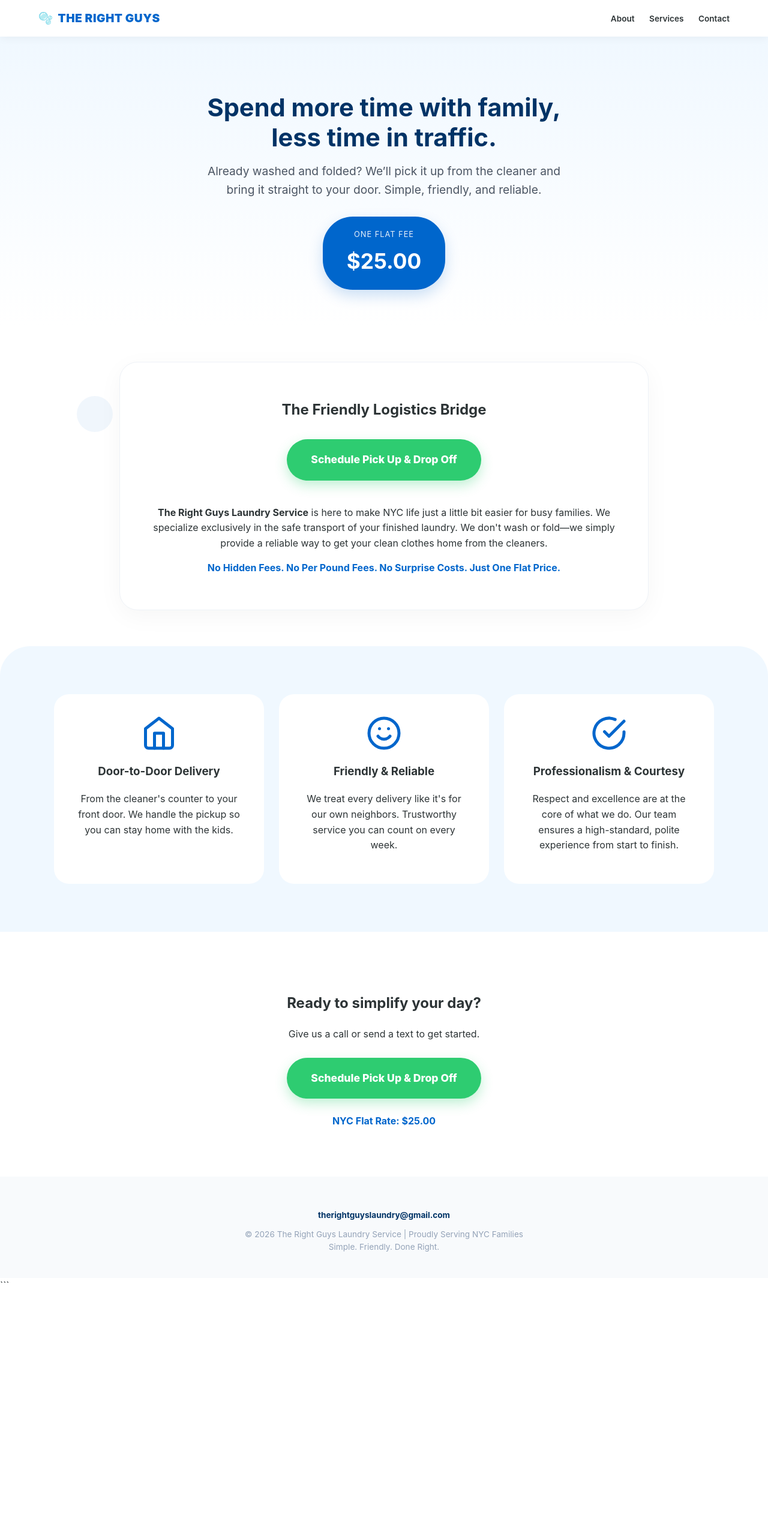
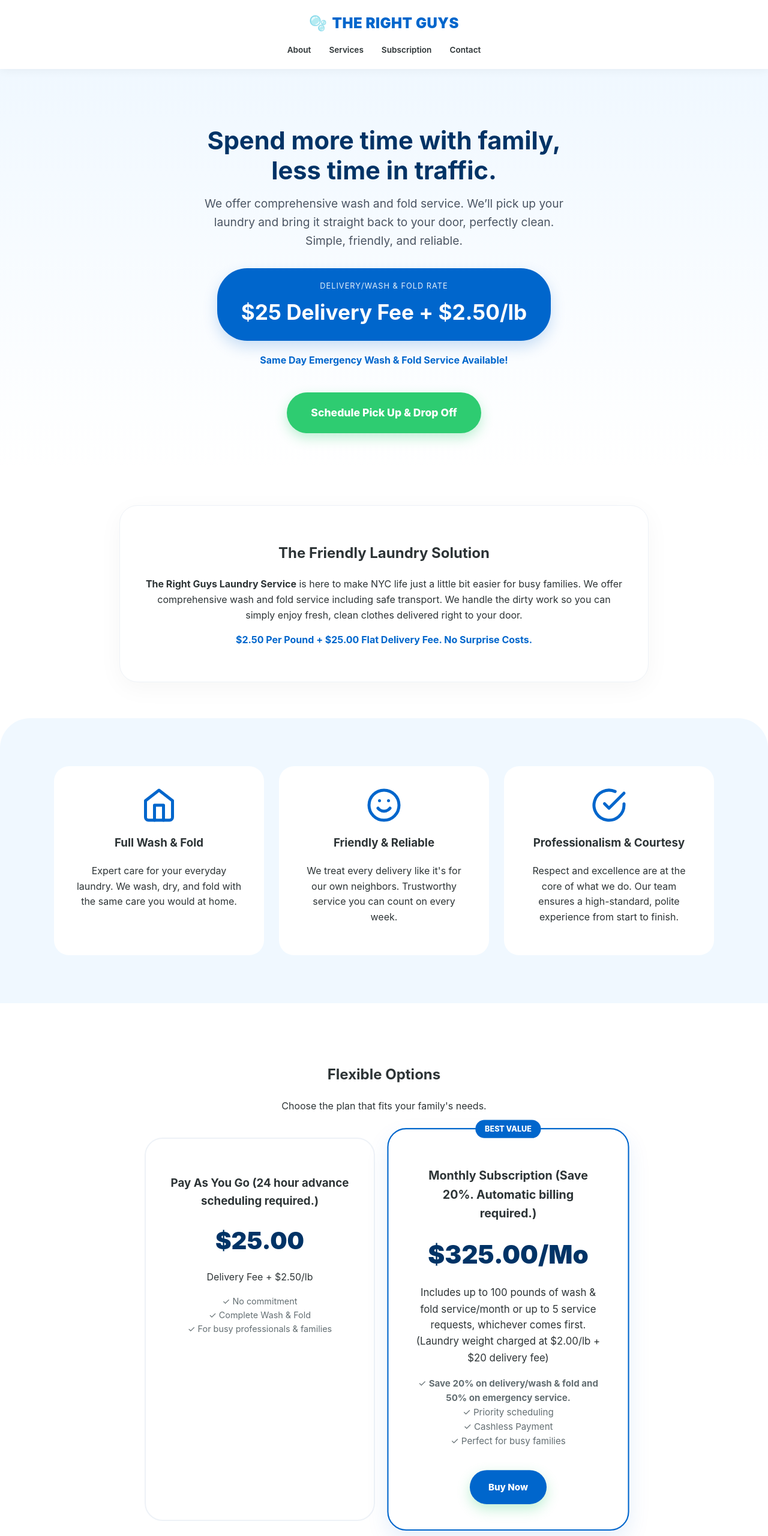
Before and after one commit to therightguyslaundryservice/The-right-guys-laundry-service-, a plain HTML site: page index.html in a window 1280 px wide. Shown: the top 2560 px of the page at 60% size. Before the commit the page ends 2156 px from the top, so only its background shows below. Drawn offline with Linux system fonts and the light colour scheme.

Commit message:
Update index.html

````diff
--- a/index.html
+++ b/index.html
@@ -27,31 +27,39 @@
         /* Header & Navigation */
         header {
             background: var(--white);
-            padding: 15px 5%;
+            padding: 20px 5%;
             display: flex;
-            justify-content: space-between;
+            flex-direction: column; /* Stacks logo on top of tabs */
             align-items: center;
             position: sticky;
             top: 0;
             z-index: 1000;
             box-shadow: 0 2px 15px rgba(0,0,0,0.05);
+            gap: 15px; /* Space between logo and nav */
         }
 
         .logo {
-            font-size: 1.2rem;
+            font-size: 1.5rem;
             font-weight: 900;
             color: var(--primary-blue);
             text-transform: uppercase;
             letter-spacing: 0.5px;
             display: flex;
+            flex-direction: row; /* Ensures letters/icon are horizontal */
             align-items: center;
             gap: 8px;
+        }
+
+        nav {
+            display: flex;
+            justify-content: center;
+            width: 100%;
         }
 
         nav a {
             text-decoration: none;
             color: var(--text);
-            margin-left: 20px;
+            margin: 0 15px;
             font-weight: 600;
             font-size: 0.85rem;
         }
@@ -153,6 +161,58 @@
             justify-content: center;
         }
 
+        /* Subscription Section */
+        #pricing {
+            padding: 80px 20px;
+            background: var(--white);
+            text-align: center;
+        }
+
+        .pricing-container {
+            display: flex;
+            justify-content: center;
+            gap: 30px;
+            flex-wrap: wrap;
+            max-width: 1000px;
+            margin: 40px auto 0;
+        }
+
+        .pricing-card {
+            background: white;
+            border: 2px solid #eef2f7;
+            border-radius: 30px;
+            padding: 40px;
+            width: 300px;
+            transition: transform 0.3s, border-color 0.3s;
+        }
+
+        .pricing-card.featured {
+            border-color: var(--primary-blue);
+            position: relative;
+            transform: scale(1.05);
+            box-shadow: 0 15px 35px rgba(0,102,204,0.1);
+        }
+
+        .featured-tag {
+            position: absolute;
+            top: -15px;
+            left: 50%;
+            transform: translateX(-50%);
+            background: var(--primary-blue);
+            color: white;
+            padding: 5px 15px;
+            border-radius: 20px;
+            font-size: 0.75rem;
+            font-weight: 800;
+        }
+
+        .price-val {
+            font-size: 2.5rem;
+            font-weight: 900;
+            color: var(--dark-blue);
+            margin: 15px 0;
+        }
+
         /* Contact Section */
         #contact {
             padding: 80px 20px;
@@ -186,10 +246,27 @@
             background: #f8fafc;
         }
 
+        /* Styling for the terms and conditions box */
+        .legal-box {
+            max-width: 800px;
+            margin: 20px auto;
+            text-align: left;
+            background: var(--white);
+            padding: 15px;
+            border-radius: 8px;
+            border: 1px solid #eef2f7;
+            height: 120px;
+            overflow-y: auto;
+            font-size: 0.75rem;
+            color: #636e72;
+            line-height: 1.5;
+        }
+
         @media (max-width: 600px) {
             .hero h1 { font-size: 2rem; }
             header { padding: 15px 20px; }
-            nav a { margin-left: 10px; font-size: 0.75rem; }
+            nav a { margin: 0 10px; font-size: 0.75rem; }
+            .pricing-card.featured { transform: scale(1); }
         }
     </style>
 </head>
@@ -206,26 +283,32 @@
         <nav>
             <a href="#about">About</a>
             <a href="#services">Services</a>
+            <a href="#pricing">Subscription</a>
             <a href="#footer">Contact</a>
         </nav>
     </header>
 
     <section class="hero">
         <h1>Spend more time with family, <br>less time in traffic.</h1>
-        <p>Already washed and folded? We’ll pick it up from the cleaner and bring it straight to your door. Simple, friendly, and reliable.</p>
+        <p>We offer comprehensive wash and fold service. We’ll pick up your laundry and bring it straight back to your door, perfectly clean. Simple, friendly, and reliable.</p>
 
         <div class="price-badge">
-            <span>ONE FLAT FEE</span>
-            <strong>$25.00</strong>
+            <span>DELIVERY/WASH & FOLD RATE</span>
+            <strong>$25 Delivery Fee + $2.50/lb</strong>
+        </div>
+
+        <p style="font-size: 1rem; color: var(--primary-blue); font-weight: bold; margin-top: 20px;">Same Day Emergency Wash & Fold Service Available!</p>
+
+        <div style="margin-top: 20px;">
+            <a href="https://therightguyslaundryservice.github.io/Book-Service-Quote-/" target="_blank" class="cta-button">Schedule Pick Up & Drop Off</a>
         </div>
     </section>
 
     <section id="about">
         <div class="family-card">
-            <h2>The Friendly Logistics Bridge</h2>
-            <a href="tel:1234567890" class="cta-button" style="margin-bottom: 25px;">Schedule Pick Up & Drop Off</a>
-            <p><strong>The Right Guys Laundry Service</strong>  <strong></strong> is here to make NYC life just a little bit easier for busy families. We specialize exclusively in the safe transport of your finished laundry. We don't wash or fold—we simply provide a reliable way to get your clean clothes home from the cleaners.</p>
-            <p style="font-weight: 700; color: var(--primary-blue);">No Hidden Fees. No Per Pound Fees. No Surprise Costs. Just One Flat Price.</p>
+            <h2>The Friendly Laundry Solution</h2>
+            <p><strong>The Right Guys Laundry Service</strong> is here to make NYC life just a little bit easier for busy families. We offer comprehensive wash and fold service including safe transport. We handle the dirty work so you can simply enjoy fresh, clean clothes delivered right to your door.</p>
+            <p style="font-weight: 700; color: var(--primary-blue);">$2.50 Per Pound + $25.00 Flat Delivery Fee. No Surprise Costs.</p>
         </div>
     </section>
 
@@ -238,8 +321,8 @@
                         <polyline points="9 22 9 12 15 12 15 22"></polyline>
                     </svg>
                 </div>
-                <h3>Door-to-Door Delivery</h3>
-                <p>From the cleaner's counter to your front door. We handle the pickup so you can stay home with the kids.</p>
+                <h3>Full Wash & Fold</h3>
+                <p>Expert care for your everyday laundry. We wash, dry, and fold with the same care you would at home.</p>
             </div>
             <div class="service-item">
                 <div class="icon-svg">
@@ -266,20 +349,58 @@
         </div>
     </section>
 
+    <section id="pricing">
+        <h2>Flexible Options</h2>
+        <p>Choose the plan that fits your family's needs.</p>
+        <div class="pricing-container">
+            <div class="pricing-card">
+                <h3>Pay As You Go (24 hour advance scheduling required.)</h3>
+                <div class="price-val">$25.00</div>
+                <p>Delivery Fee + $2.50/lb</p>
+                <ul style="list-style: none; padding: 0; font-size: 0.9rem; color: #636e72;">
+                    <li>✓ No commitment</li>
+                    <li>✓ Complete Wash & Fold</li>
+                    <li>✓ For busy professionals & families</li>
+                </ul>
+            </div>
+            <div class="pricing-card featured">
+                <div class="featured-tag">BEST VALUE</div>
+                <h3>Monthly Subscription (Save 20%. Automatic billing required.)</h3>
+                <div class="price-val">$325.00/Mo</div>
+                <p>Includes up to 100 pounds of wash & fold service/month or up to 5 service requests, whichever comes first. (Laundry weight charged at $2.00/lb + $20 delivery fee)</p>
+                <ul style="list-style: none; padding: 0; font-size: 0.9rem; color: #636e72; margin-bottom: 25px;">
+                    <li>✓ <strong>Save 20% on delivery/wash & fold and 50% on emergency service.</strong></li>
+                    <li>✓ Priority scheduling</li>
+                    <li>✓ Cashless Payment</li>
+                    <li>✓ Perfect for busy families</li>
+                </ul>
+                <a href="#" class="cta-button" style="background: var(--primary-blue); font-size: 0.9rem; padding: 15px 30px;">Buy Now</a>
+            </div>
+        </div>
+    </section>
+
     <section id="contact">
         <h2>Ready to simplify your day?</h2>
-        <p>Give us a call or send a text to get started.</p>
-        <a href="tel:1234567890" class="cta-button">Schedule Pick Up & Drop Off</a>
+        <p>We're ready to take the laundry off your hands.</p>
+        <a href="https://therightguyslaundryservice.github.io/Book-Service-Quote-/" target="_blank" class="cta-button">Schedule Pick Up & Drop Off</a>
         <div style="margin-top: 25px; font-weight: 700; color: var(--primary-blue);">
-            NYC Flat Rate: $25.00
+            NYC Wash & Fold: $2.50/lb + $25.00 Delivery
         </div>
     </section>
 
     <footer id="footer">
         <p style="margin-bottom: 10px; font-weight: bold; color: var(--dark-blue);">therightguyslaundry@gmail.com</p>
+
+        <div class="legal-box">
+            <strong>Terms & Conditions and Privacy Policy</strong><br>
+            <em>Last Updated: April 2026</em><br><br>
+            <strong>Privacy Policy:</strong> We collect personal information (such as name, address, phone number, and email) strictly for the purpose of scheduling and executing your laundry service. We do not sell, rent, or distribute your data to unauthorized third parties. All personal data is securely managed and used solely for communication regarding your order.<br><br>
+            <strong>Terms & Conditions:</strong> By scheduling a service, you agree to our standard pickup and delivery terms. Standard services require a 24-hour advance booking. Estimated prices are subject to change based on the final weighed amount of your laundry and any additional requested services upon inspection. The Right Guys Laundry Service is not liable for items left in pockets, existing damage, color bleeding, or normal wear and tear that occurs during standard washing and folding procedures. Final payment is due at the time of pick up or as agreed upon under a subscription. For any disputes or detailed inquiries regarding these policies, please reach out to us at therightguyslaundry@gmail.com.
+        </div>
+
         &copy; 2026 The Right Guys Laundry Service | Proudly Serving NYC Families<br>
         Simple. Friendly. Done Right.
     </footer>
 
 </body>
-</html>```
+</html>
````
